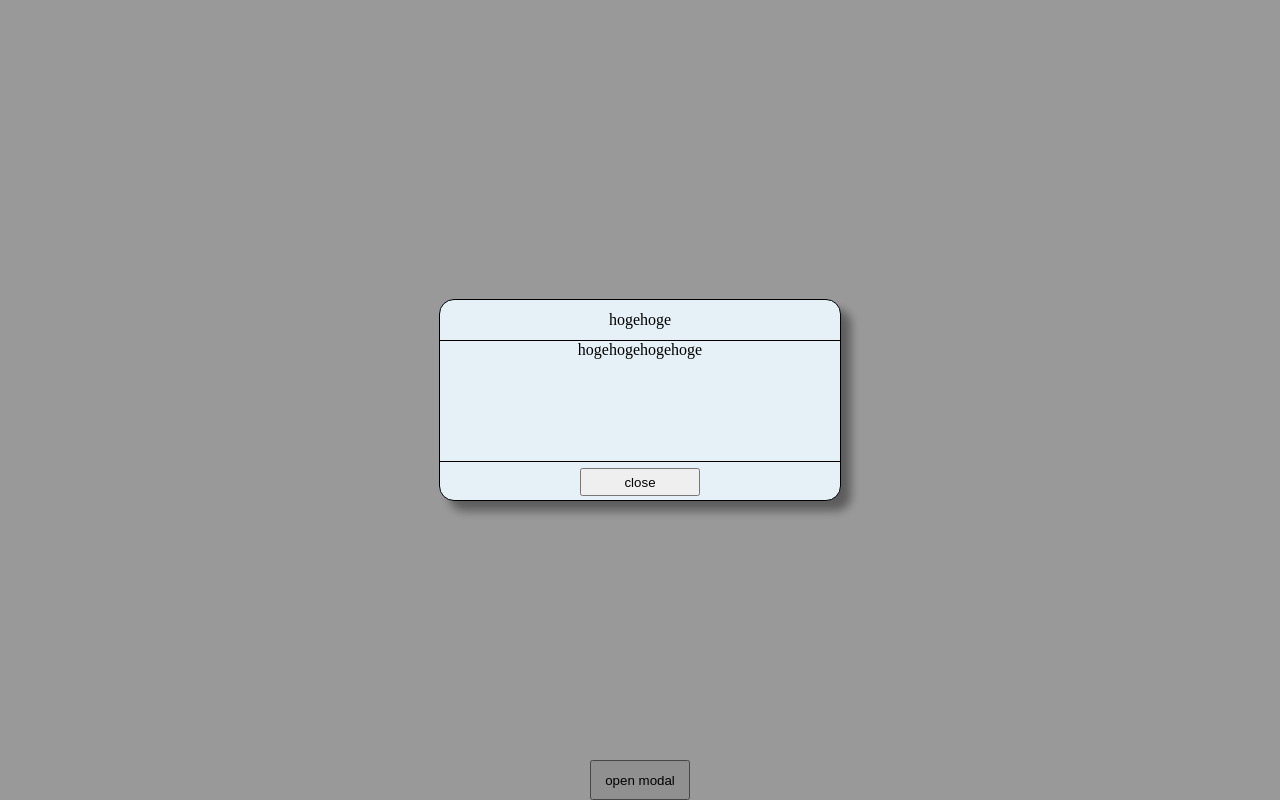
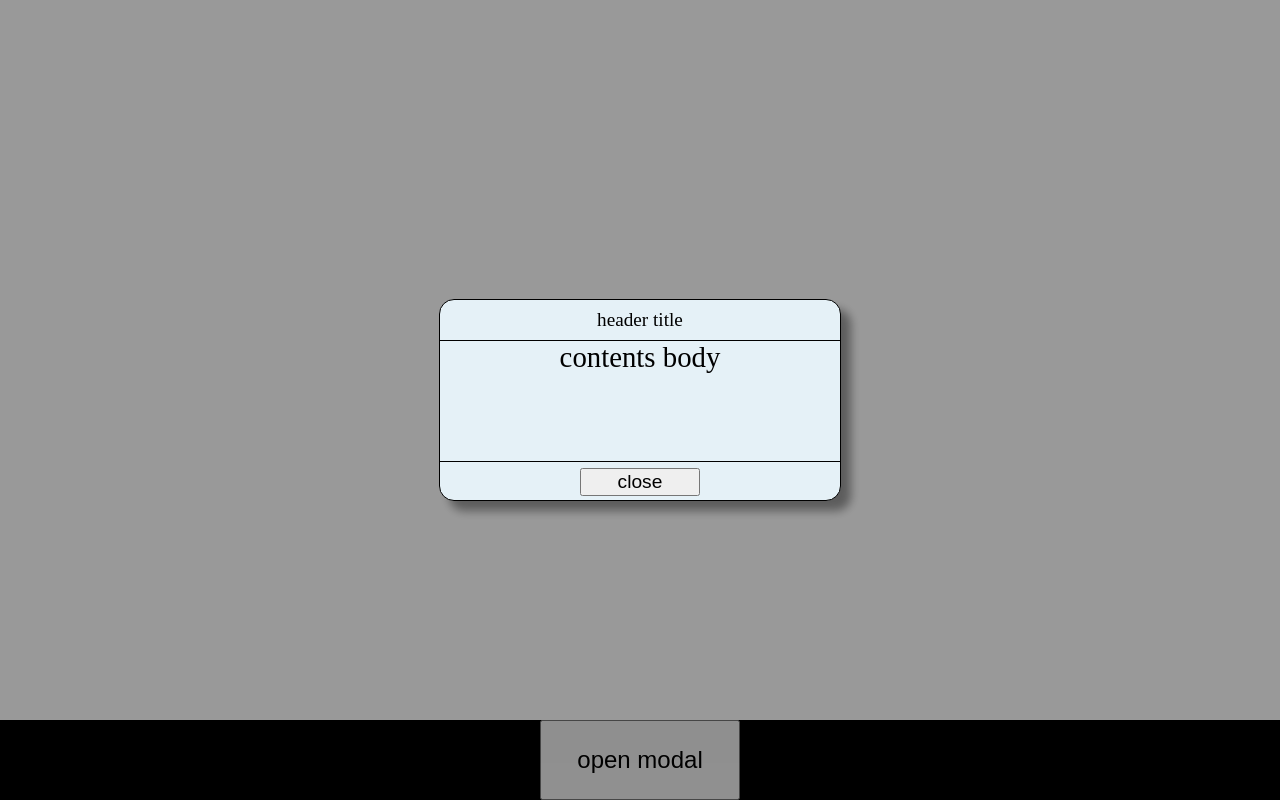
Before and after one commit to ksh-fthr/angular-work, an Angular app: page / in a window 1280 px wide. Both pictures are taken after a click on the button "open modal". Built offline with nearby package versions, Linux system fonts and the light colour scheme.

Commit message:
コメント修正や変数名の修正等の軽微な修正を行った

```diff
--- a/src/app/app.component.css
+++ b/src/app/app.component.css
@@ -1,18 +1,18 @@
 .footer {
+  position: fixed;
+  background: rgba(0, 0, 0, 1.0);
   margin: 0;
   padding: 0;
   width: 100%;
-  height: 40px;
-  position: fixed;
+  height: 80px;
   bottom: 0;
-
-  /* 子要素 ( 子はblock要素 ) を上下中央揃え ( 天地左右の中央に配置 ) する */
   display: flex;
   justify-content: center;
   align-items: center;
 }
 #footer_button {
   display: block;
-  width: 100px;
+  font-size: 1.5em;
+  width: 200px;
   height: 100%;
 }
--- a/src/app/app.component.ts
+++ b/src/app/app.component.ts
@@ -1,8 +1,10 @@
 import { Component, OnInit, OnDestroy  } from '@angular/core';
 import { Subscription } from 'rxjs';
 
+// モーダルダイアログとして表示するコンポーネント
 import { ModalComponent } from './component/modal/modal.component';
 
+// モーダルダイアログを閉じるためのイベントを管理するサービス
 import { ModalService } from './service/modal.service';
 
 @Component({
@@ -12,12 +14,14 @@ import { ModalService } from './service/modal.service';
 })
 export class AppComponent implements OnInit, OnDestroy  {
 
+  // モーダルダイアログが閉じた際のイベントをキャッチするための subscription
   private subscription: Subscription;
 
+  // ngComponentOutlet にセットするためのプロパティ
   public modal: any = null;
 
   /**
-   * コンストラクタ ( 本コンポーネントではなにもしない )
+   * コンストラクタ
    *
    * @memberof AppComponent
    */
@@ -31,19 +35,42 @@ export class AppComponent implements OnInit, OnDestroy  {
    * @memberof AppComponent
    */
   ngOnInit() {
+    // モーダルダイアログを閉じた際のイベントを処理する
     this.subscription = this.modalService.closeEventObservable$.subscribe(
       () => {
+        // プロパティ modal に null をセットすることでコンポーネントを破棄する
+        // このタイミングで ModalComponent では ngOnDestroy が走る
         this.modal = null;
       }
     );
   }
 
+  /**
+   * 終了処理
+   *
+   * @memberof AppComponent
+   */
   ngOnDestroy() {
     this.subscription.unsubscribe();
   }
 
+  /**
+   * クリックイベント
+   *
+   * @param {*} $event イベント情報
+   * @memberof AppComponent
+   */
   public onClick($event) {
+    this.setModal();
+  }
+
+  /**
+   * モーダルダイアログを表示する
+   *
+   * @private
+   * @memberof AppComponent
+   */
+  private setModal() {
     this.modal = ModalComponent;
   }
-
 }
--- a/src/app/component/modal/modal.component.css
+++ b/src/app/component/modal/modal.component.css
@@ -1,20 +1,18 @@
 .overlay {
-  position: absolute;
   margin: 0;
   padding: 0;
+  position: absolute;
   width: 100%;
   height: 100%;
   overflow: hidden;
   background: rgba(0, 0, 0, 0.4);
   z-index: 1000;
-
-  /* 子要素 ( 子はblock要素 ) を上下中央揃え ( 天地左右の中央に配置 ) する */
   display: flex;
   justify-content: center;
   align-items: center;
 }
 
-.float_window {
+.modal {
   overflow: hidden;
   height: 200px;
   width: 400px;
@@ -22,17 +20,14 @@
   border-radius: 15px;
   box-shadow: 10px 10px 10px rgba(0,0,0,0.4);
   border: solid 1px rgb(0, 0, 0);
-  cursor: move;
   z-index: 1001;
 }
 
 .header {
   height: 20%;
   width: 100%;
-  cursor: move;
+  font-size: 1.2em;
   border-bottom: solid 1px rgb(0, 0, 0);
-
-  /* 子要素 ( 子はblock要素 ) を上下中央揃え ( 天地左右の中央に配置 ) する */
   display: flex;
   justify-content: center;
   align-items: center;
@@ -45,17 +40,14 @@
 .contents {
   height: 60%;
   width: 100%;
-  cursor: move;
   text-align: center;
+  font-size: 1.8em;
 }
 
 .footer {
   height: 20%;
   width: 100%;
-  cursor: move;
   border-top: solid 1px rgb(0, 0, 0);
-
-  /* 子要素 ( 子はblock要素 ) を上下中央揃え ( 天地左右の中央に配置 ) する */
   display: flex;
   justify-content: center;
   align-items: center;
@@ -65,4 +57,5 @@
   display: block;
   width: 30%;
   height: 70%;
+  font-size: 1.2em;
 }
--- a/src/app/component/modal/modal.component.html
+++ b/src/app/component/modal/modal.component.html
@@ -1,10 +1,10 @@
 <div class="overlay">
-  <div class="float_window">
+  <div class="modal">
     <div class="header">
-      <label id="header_label">hogehoge</label>
+      <label id="header_label">header title</label>
     </div>
     <div class="contents">
-      hogehogehogehoge
+      contents body
     </div>
     <div class="footer">
       <input id="close_button" type="button" value="close" (click)="onClick($event)">
--- a/src/app/component/modal/modal.component.ts
+++ b/src/app/component/modal/modal.component.ts
@@ -1,6 +1,8 @@
 import { Component, OnInit, OnDestroy } from '@angular/core';
 
+// モーダルダイアログを閉じるためのイベントを管理するサービス
 import { ModalService } from '../../service/modal.service';
+
 @Component({
   selector: 'app-modal',
   templateUrl: './modal.component.html',
@@ -8,18 +10,50 @@ import { ModalService } from '../../service/modal.service';
 })
 export class ModalComponent implements OnInit, OnDestroy {
 
+  /**
+   * コンストラクタ
+   *
+   * @param {ModalService} modalService
+   * @memberof ModalComponent
+   */
   constructor(
     private modalService: ModalService
-  ) { }
+  ) {}
 
-  ngOnInit() {
-  }
+  /**
+   * 初期処理
+   *
+   * @memberof ModalComponent
+   */
+  ngOnInit() {}
 
+  /**
+   * 終了処理
+   *
+   * @memberof ModalComponent
+   */
   ngOnDestroy() {
+    // モーダルダイアログが閉じたタイミングで出力される
     console.log('destroyed');
   }
 
-  onClick($event) {
-    this.modalService.onCloseModal();
+  /**
+   * クリックイベント
+   *
+   * @param {*} $event イベント情報
+   * @memberof ModalComponent
+   */
+  public onClick($event) {
+    this.notifyCloseModal();
+  }
+
+  /**
+   * モーダルダイアログを閉じる
+   *
+   * @private
+   * @memberof ModalComponent
+   */
+  private notifyCloseModal() {
+    this.modalService.requestCloseModal();
   }
 }
--- a/src/app/service/modal.service.ts
+++ b/src/app/service/modal.service.ts
@@ -6,12 +6,25 @@ import { Subject } from 'rxjs';
 })
 export class ModalService {
 
+  // データの変更を通知するためのオブジェクト
   private closeEventSubject = new Subject<string>();
+
+  // Subscribe するためのプロパティ( これでイベント通知をキャッチする )
   public closeEventObservable$ = this.closeEventSubject.asObservable();
 
+  /**
+   * コンストラクタ
+   *
+   * @memberof ModalService
+   */
   constructor() { }
 
-  public onCloseModal() {
+  /**
+   * イベント通知のリクエストを処理する( モーダルダイアログを閉じる )
+   *
+   * @memberof ModalService
+   */
+  public requestCloseModal() {
     this.closeEventSubject.next();
   }
 }
```
